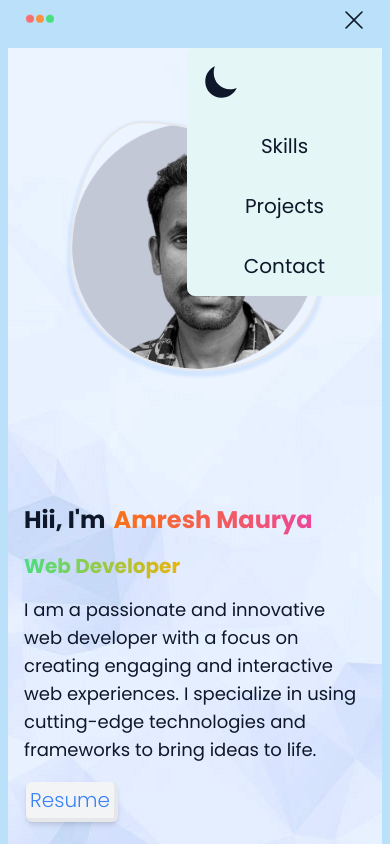
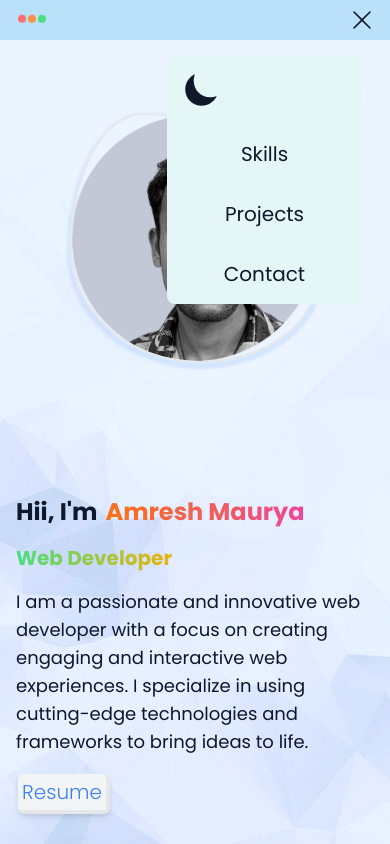
Before and after one commit to amreshpro/proportfolio, a Next.js app: page / in a window 390 px wide. Both pictures are taken after a click on the button 354 px from the left and 20 px from the top of the page. Shown: the top 844 px of the page. Built offline with nearby package versions, Linux system fonts and the light colour scheme.

Commit message:
update coloring and ui

```diff
--- a/components/Hero.tsx
+++ b/components/Hero.tsx
@@ -10,7 +10,7 @@ const isDarkModeEnabled =  useThemeStore((state)=>state.isDarkModeEnabled)
 
   return (
     <>
-    <div className={` ${isDarkModeEnabled ?  'bg-hero object-cover bg-center' : 'bg-hero-light object-cover bg-center'}   min-h-screen flex justify-between gap-6 sm:flex-wrap-reverse items-center p-4 mt-0 `}>
+    <div className={` ${isDarkModeEnabled ?  'bg-hero object-cover bg-center' : 'bg-hero-light object-cover bg-center'}   min-h-screen flex justify-between gap-6 sm:flex-wrap-reverse items-center p-4 w-screen sm:mt-4 mt-0 `}>
 
 <HeroContent/>
 <HeroImage/>
--- a/components/MobileMenu.tsx
+++ b/components/MobileMenu.tsx
@@ -6,14 +6,13 @@ import NAV_LINKS from "@/data/NAV_LINKS";
 import { IoMdSunny } from "react-icons/io";
 import { IoMoonSharp } from "react-icons/io5";
 import { useThemeStore } from "@/store/themeStore";
-import { benefitCard3 } from "@/assets/";
 
 export default function MobileMenu() {
   const [isMobileMenuOpen, setIsMobileMenuOpen] = useState(false);
   const { isDarkModeEnabled, toggleDarkMode } = useThemeStore((state) => state);
 
   return (
-    <>
+    <div className=" fixed  flex justify-between w-screen px-2 ">
       <div className="flex justify-between items-center px-2 w-full">
         <div className="logo flex sm:gap-0.5 gap-2 px-0.5 sm:animate-bounce">
           <p className="bg-red-400 rounded-full p-2 sm:p-1  hover:animate-bounce"></p>
@@ -30,8 +29,8 @@ export default function MobileMenu() {
       {isMobileMenuOpen && (
         <div
           className={`${
-            isDarkModeEnabled ? " dark-box" : "light-box "
-          } absolute w-[50vw] h- flex flex-col gap-8 top-12 right-2 rounded-lg p-4`}
+            isDarkModeEnabled ? " bg-n-10" : "light-box "
+          } absolute w-[50vw] flex flex-col gap-8 top-12 right-2 rounded-lg p-4 mr-5`}
         >
           <button
             onClick={() => toggleDarkMode()}
@@ -59,6 +58,6 @@ export default function MobileMenu() {
         </div>
 
       )}
-    </>
+    </div>
   );
 }
--- a/components/Navbar.tsx
+++ b/components/Navbar.tsx
@@ -5,14 +5,23 @@ import { IoMdSunny } from "react-icons/io";
 import NAV_LINKS from "@/data/NAV_LINKS";
 import { useThemeStore } from "@/store/themeStore";
 import MobileMenu from "./MobileMenu";
+import { useState } from "react";
+import MenuSvg from "../assets/svg/MenuSvg";
 
 export default function Navbar() {
   const { isDarkModeEnabled, toggleDarkMode } = useThemeStore((state) => state);
-  return (<>
+  const [openNavigation, setOpenNavigation] = useState(false);
+
+  function toggleNavigation() {
+    setOpenNavigation(!toggleNavigation);
+  }
+
+  return (
+    <>
       <nav
         className={`${
           isDarkModeEnabled ? "dark-box" : "light-box"
-      } z-50 fixed sm:hidden mt-2 border border-gray-300 px-4 py-4 flex justify-between gap-4 sm:gap-1 items-center rounded-r-full rounded-l-full  `}
+        } z-50 fixed sm:hidden  border mt-2 sm:mt-0 border-gray-300 px-4 py-4 flex justify-between gap-4 sm:gap-1 items-center rounded-r-full rounded-l-full  `}
       >
         <div className="logo flex sm:gap-0.5 gap-2 px-0.5 sm:animate-bounce">
           <p className="bg-red-400 rounded-full p-2 sm:p-1  hover:animate-bounce"></p>
@@ -24,7 +33,12 @@ export default function Navbar() {
             const { id, title, path } = nav;
             return (
               <li key={id}>
-              <Link href={path} className="hover:font-bold transition-all ease-in-out hover:transform  hover:scale-110">{title}</Link>
+                <Link
+                  href={path}
+                  className="hover:font-bold transition-all ease-in-out hover:transform  hover:scale-110"
+                >
+                  {title}
+                </Link>
               </li>
             );
           })}
@@ -37,13 +51,14 @@ export default function Navbar() {
             {isDarkModeEnabled ? <IoMdSunny /> : <IoMoonSharp />}
           </p>
         </button>
+
+
       </nav>
 
       {/* mobile menu */}
-    <nav className="mobile-menu hidden sm:flex w-full px-2  z-50">
-<MobileMenu/>
+      <nav className="mobile-menu hidden sm:flex  w-screen  z-50">
+        <MobileMenu />
       </nav>
     </>
-
   );
 }
```
Lines whose indentation alone changed are shown as unchanged.
